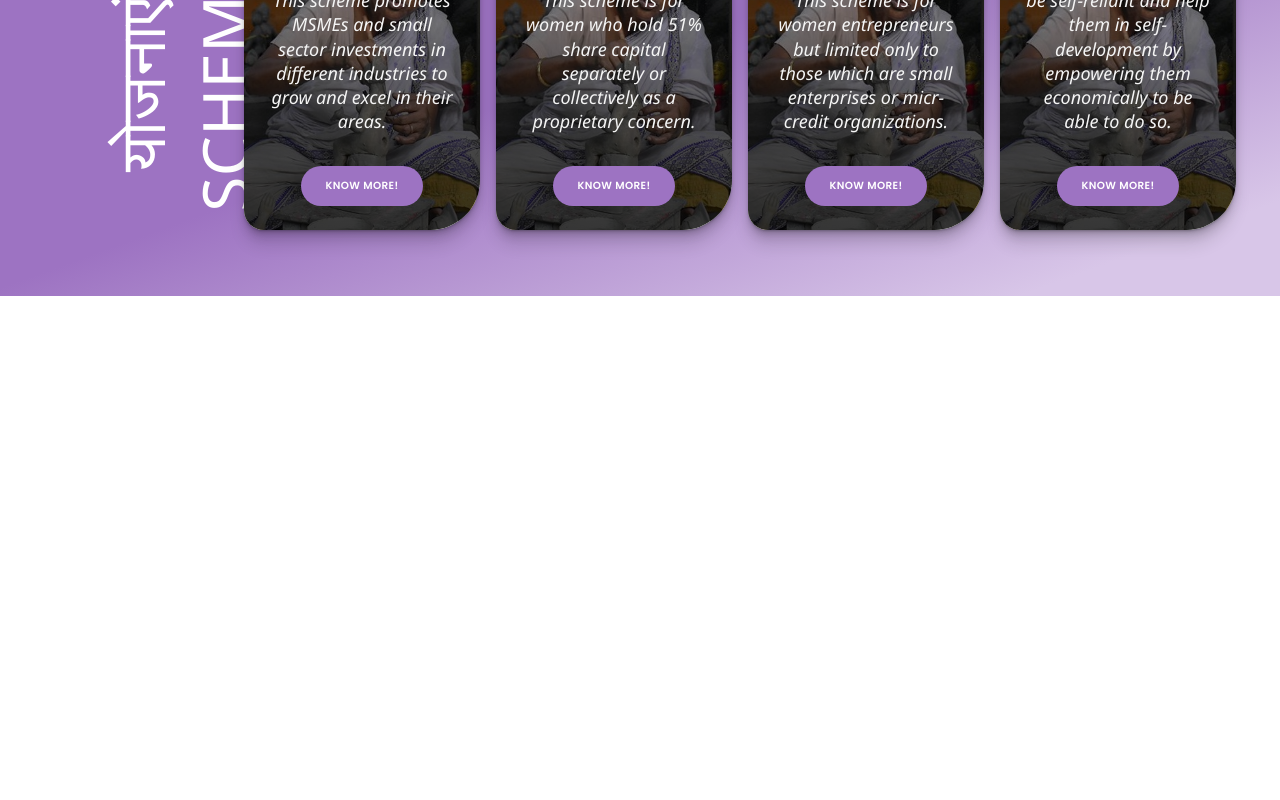
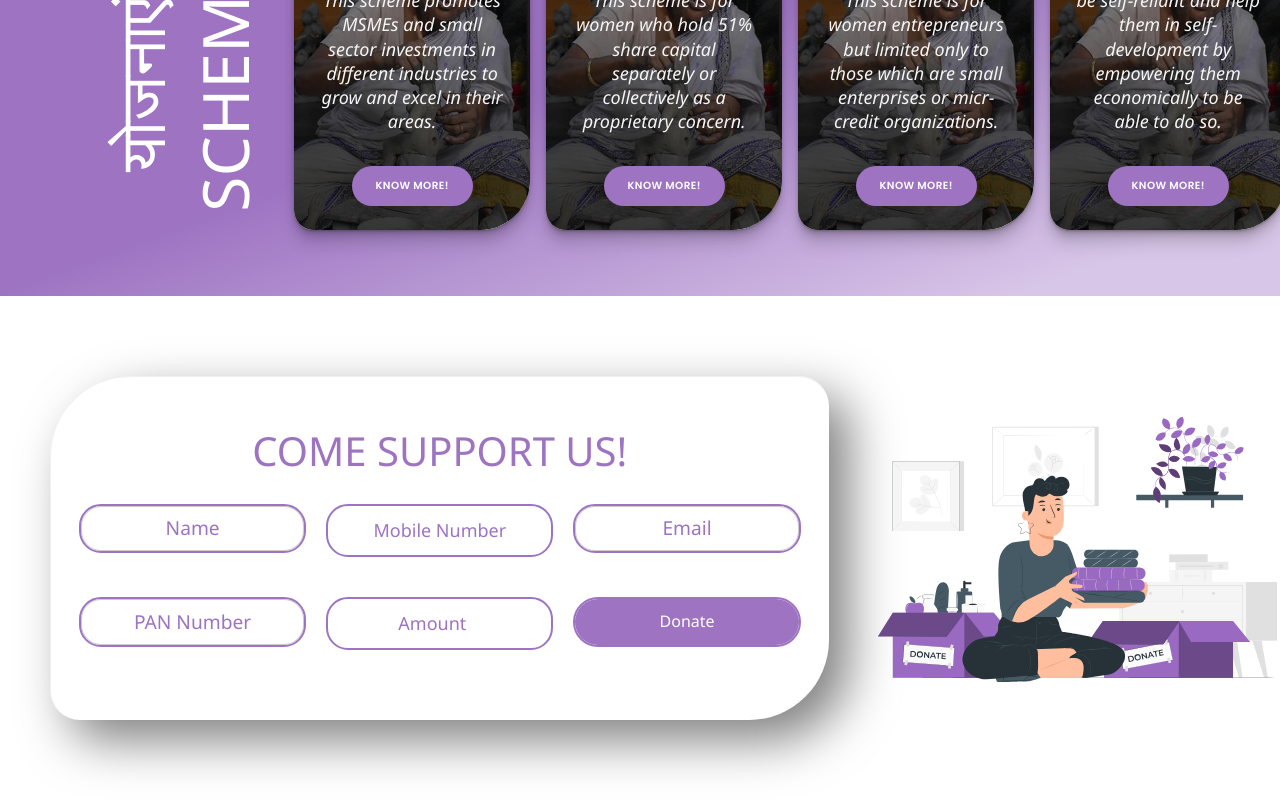
Before and after one commit to AyushAgarwal0109/Adya, a React (Create React App) app in the folder client/: page / in a window 1280 px wide. Shown: the part 1456-2256 px from the top of the page. Before the commit the page ends 1752 px from the top, so only its background shows below. Built offline with nearby package versions, Linux system fonts and the light colour scheme.

Commit message:
cbscjsbcsbcsc

```diff
--- a/client/src/App.js
+++ b/client/src/App.js
@@ -8,8 +8,9 @@ import NavbarMain from './components/layout/NavbarMain';
 import AboutMain from './components/layout/About';
 import Contact from './components/layout/ContactUs';
 import Schemes from './components/layout/Schemes';
+import Donate from './components/layout/Donate';
 import Banner from '../../client/src/components/layout/Banner';
-// import Schemes from '../../client/src/components/layout/Schemes';
+
 import Finance from '../../client/src/components/pages/FinanceHelp';
 import News from './components/layout/Newsletter';
 
@@ -55,6 +56,7 @@ const App = () => {
                   <Banner />
                   <AboutMain />
                   <Schemes />
+                  <Donate />
                   {/* <News />
                   <Contact /> */}
                 </Route>
--- /dev/null
+++ b/client/src/assets/css/donate.css
@@ -0,0 +1,55 @@
+.donate-outer{
+    padding: 80px 50px;
+    position: relative;
+}
+
+.donate-img{
+    border-radius: 30px;
+    width: 450px;
+}
+
+.donate-right{
+    margin: auto 0;
+}
+
+.donate-inner form input{
+    outline: 2px solid #9d73c2;
+    border-radius: 20px;
+    width: 100%;
+}
+
+.donate-inner form ::placeholder{
+    color: #9d73c2;
+    font-weight: 300;
+}
+
+.donate-form{
+    border-radius: 80px 30px 80px 30px;
+    box-shadow: 20px 20px 50px rgba(0, 0, 0, 0.5);
+    border-top: 1px solid rgba(225, 225, 225, 0.5);
+    border-left: 1px solid rgba(225, 225, 225, 0.5);
+    padding: 30px;
+    width: 100%;
+}
+
+.donate-form h1{
+    color: #9d73c2;
+}
+
+.btn-donate{
+    border-radius: 30px !important;
+    background-color: #9d73c2;
+    color: white;
+}
+
+.btn-donate:hover{
+    border-radius: 30px !important;
+    background-color: #9d73c2;
+    color: white;
+}
+
+.donate-center{
+    display: flex;
+    align-items: center;
+    justify-content: center;
+}
--- a/client/src/components/auth/Login.js
+++ b/client/src/components/auth/Login.js
@@ -63,7 +63,7 @@ const Login = (props) => {
   return (
     <div className='wrapper-out'>
       <div className='wrapper wrapper2'>
-        <h1>LOGIN.</h1>
+        <h1>.</h1>
         <form onSubmit={onSubmit}>
           <div className='form-group'>
             <label htmlFor='phone'>Phone Number</label>
--- a/client/src/components/layout/ContactUs.js
+++ b/client/src/components/layout/ContactUs.js
@@ -32,4 +32,4 @@ const ContactUs = () => {
         </>
         );
 }
-export default ContactUs
+export default ContactUs;
--- /dev/null
+++ b/client/src/components/layout/Donate.js
@@ -0,0 +1,57 @@
+import '../../../src/assets/css/donate.css';
+import DonateImg from '../../assets/images/charity.svg';
+const Donate = () => {
+    return (
+        <>
+        <div className="donate-outer">
+            <div className="donate-inner row">
+                <div className="donate-right col-sm-8">
+                    <div className='donate-form'>
+                        <form>
+                        <div className='donate-center'>
+                            <h1>COME SUPPORT US!</h1>
+                        </div>
+                        <div className='row'>
+                        <div className='form-group col-sm-4'>
+                            <input type='text' name='name' autoComplete='off' placeholder='Name' required/>
+                        </div>
+
+                        <div className='form-group col-sm-4'>
+                            <input type='tel' name='phone' placeholder='Mobile Number' autoComplete='off' required/>
+                        </div>
+
+                        <div className='form-group col-sm-4'>
+                            <input type='email' name='email' placeholder='Email' autoComplete='off' required/>
+                        </div>
+
+                        </div>
+
+                        <div className='row'>
+
+                        <div className='form-group col-sm-4'>
+                            <input type='text' name='PAN' placeholder='PAN Number' autoComplete='off' required/>
+                        </div>
+
+                        <div className='form-group col-sm-4'>
+                            <input type='number' name='amount' placeholder='Amount' autoComplete='off' required/>
+                        </div>
+
+                        <div className='form-group col-sm-4'>
+                            <input type='submit' name='Donate' value='Donate' className='btn-donate' autoComplete='off' required/>
+                        </div>
+
+                        </div>
+                        </form>
+                    </div>
+                </div>
+
+                <div className="donate-right col-sm-4">
+                    <img src={DonateImg} className='donate-img'></img>
+                </div>
+            </div>
+        </div>
+        </>
+     );
+}
+
+export default Donate;
--- a/client/src/components/layout/LocationPin.js
+++ b/client/src/components/layout/LocationPin.js
@@ -1,11 +1,11 @@
-import { Icon } from '@iconify/react'
-import locationIcon from '@iconify/icons-mdi/map-marker'
+// // import { Icon } from '@iconify/react'
+// // import locationIcon from '@iconify/icons-mdi/map-marker'
 
-const LocationPin = ({ text }) => (
-    <div className="pin">
-      <Icon icon={locationIcon} className="pin-icon" />
-      <p className="pin-text">{text}</p>
-    </div>
-  )
+// const LocationPin = ({ text }) => (
+//     <div className="pin">
+//       <Icon icon={locationIcon} className="pin-icon" />
+//       <p className="pin-text">{text}</p>
+//     </div>
+//   )
 
-export default LocationPin
+// export default LocationPin
--- a/client/src/components/layout/Map.js
+++ b/client/src/components/layout/Map.js
@@ -1,27 +1,27 @@
-import React from 'react'
-import GoogleMapReact from 'google-map-react'
-import '../../assets/css/map.css'
-import LocationPin from './LocationPin'
+// import React from 'react'
+// import GoogleMapReact from 'google-maps-react'
+// import '../../assets/css/map.css'
+// import LocationPin from './LocationPin'
 
-const Map = ({ location, zoomLevel }) => (
-    <div className="map">
-      <h2 className="map">Come Visit Us At Our Campus</h2>
+// const Map = ({ location, zoomLevel }) => (
+//     <div className="map">
+//       <h2 className="map">Come Visit Us At Our Campus</h2>
 
-      <div className="google-map">
-        <GoogleMapReact
-          bootstrapURLKeys={{ key: 'AIzaSyD_kRF8f0_e6IsONJf2uW8oUhJdvptAEno' }}
-          defaultCenter={location}
-          defaultZoom={zoomLevel}
-        >
-          <LocationPin
-            lat={location.lat}
-            lng={location.lng}
-            text={location.address}
-          />
-        </GoogleMapReact>
-      </div>
-    </div>
-  )
+//       <div className="google-map">
+//         <GoogleMapReact
+//           bootstrapURLKeys={{ key: 'AIzaSyD_kRF8f0_e6IsONJf2uW8oUhJdvptAEno' }}
+//           defaultCenter={location}
+//           defaultZoom={zoomLevel}
+//         >
+//           <LocationPin
+//             lat={location.lat}
+//             lng={location.lng}
+//             text={location.address}
+//           />
+//         </GoogleMapReact>
+//       </div>
+//     </div>
+//   )
 
 
-export default Map
+// export default Map
--- a/client/src/components/layout/Schemes.js
+++ b/client/src/components/layout/Schemes.js
@@ -3,11 +3,16 @@ import '../../assets/css/schemes.css';
 const Schemes = () => {
     return (
         <div className='schemes-outer'>
-            <div className='schemes-inner'>
-            <div className='schemes-heading'>
-                <h1> SCHEMES. </h1>
+            <div className='schemes-inner row'>
+            <div className='schemes-inner1 col-sm-1'>
+                <div className='schemes-heading2'>
+                    <h1> योजनाएं / </h1>
+                </div>
+                <div className='schemes-heading'>
+                    <h1> SCHEMES. </h1>
+                </div>
             </div>
-            <main className="page-content">
+            <div className="page-content col-sm-11">
 
                 <div className="cardcard">
                     <div className="content">
@@ -37,9 +42,6 @@ const Schemes = () => {
                     <button className="btnschemes">Know More!</button>
                     </div>
                 </div>
-            </main>
-            <div className='schemes-heading2'>
-                <h1> योजनाएं / </h1>
             </div>
             </div>
         </div>
```
Also changed, not shown: client/src/assets/images/charity.svg (added).
